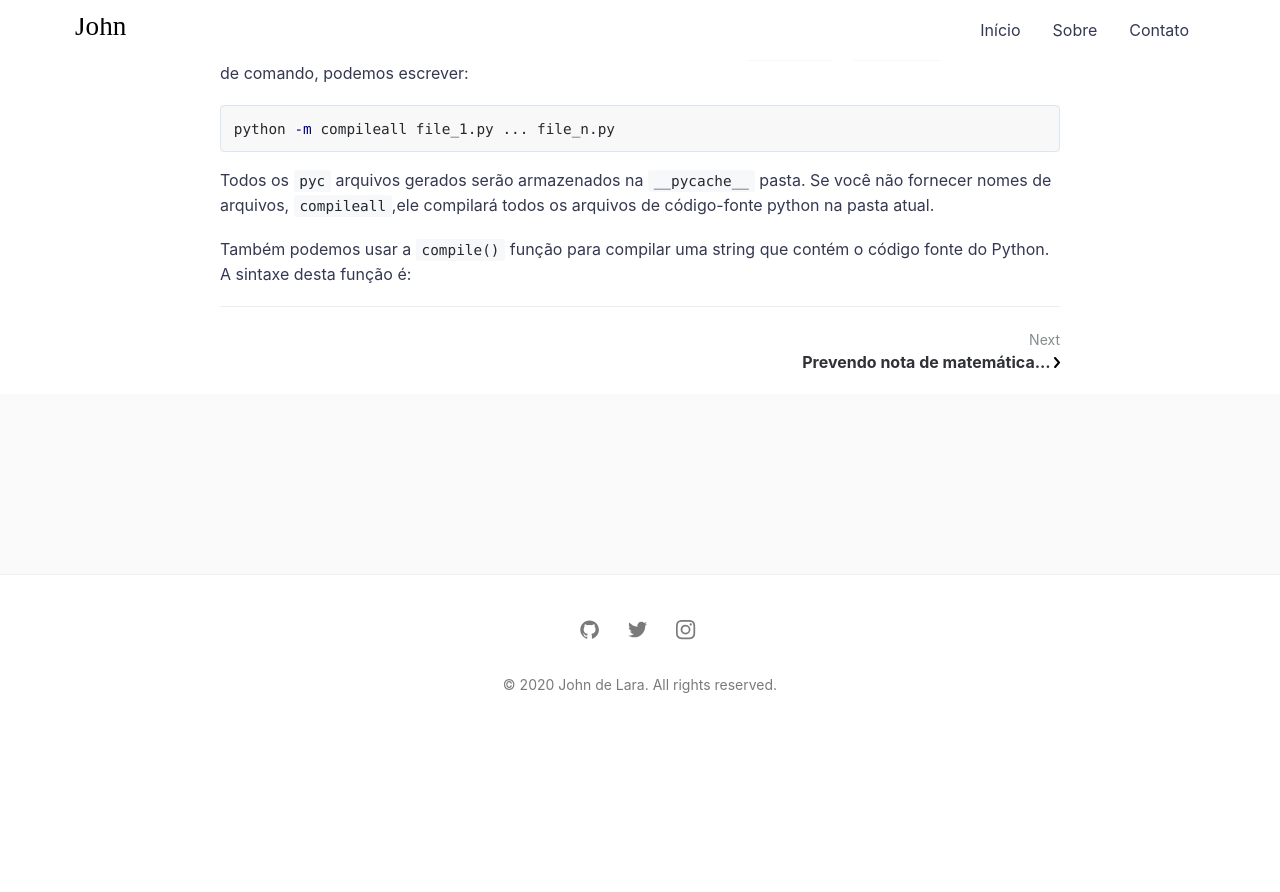
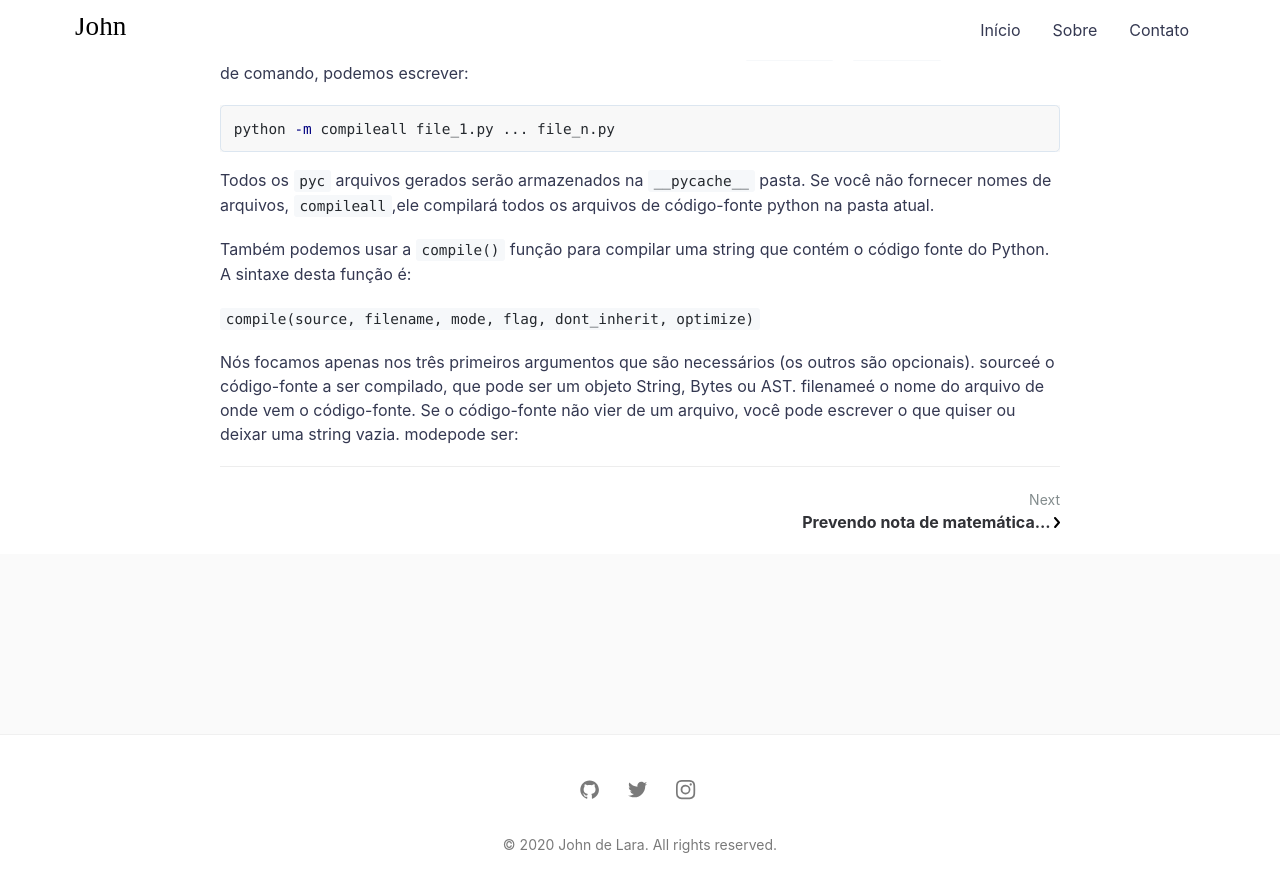
Before and after one commit to johndelara1/portfolioweb, a Jekyll site: the page built from _posts/2020-04-05-Como funciona o python?.md, in a window 1280 px wide and 900 px high, scrolled down 1379 px. Shown: the top 892 px of the window. Built offline with Jekyll 4.4.1, drawn with Linux system fonts in a browser that asks for light colours; comment, search, counter and statistics services are not loaded; before the commit the page ends 2119 px from its top, so only the background shows below that.

````diff
--- a/_posts/2020-04-05-Como funciona o python?.md
+++ b/_posts/2020-04-05-Como funciona o python?.md
@@ -59,3 +59,10 @@
 
 Também podemos usar a ```compile()``` função para compilar uma string
 que contém o código fonte do Python. A sintaxe desta função é:
+
+```compile(source, filename, mode, flag, dont_inherit, optimize)```
+
+Nós focamos apenas nos três primeiros argumentos que são necessários (os outros são opcionais).
+sourceé o código-fonte a ser compilado, que pode ser um objeto String, Bytes ou AST. filenameé
+o nome do arquivo de onde vem o código-fonte. Se o código-fonte não vier de um arquivo,
+você pode escrever o que quiser ou deixar uma string vazia. modepode ser:
````
